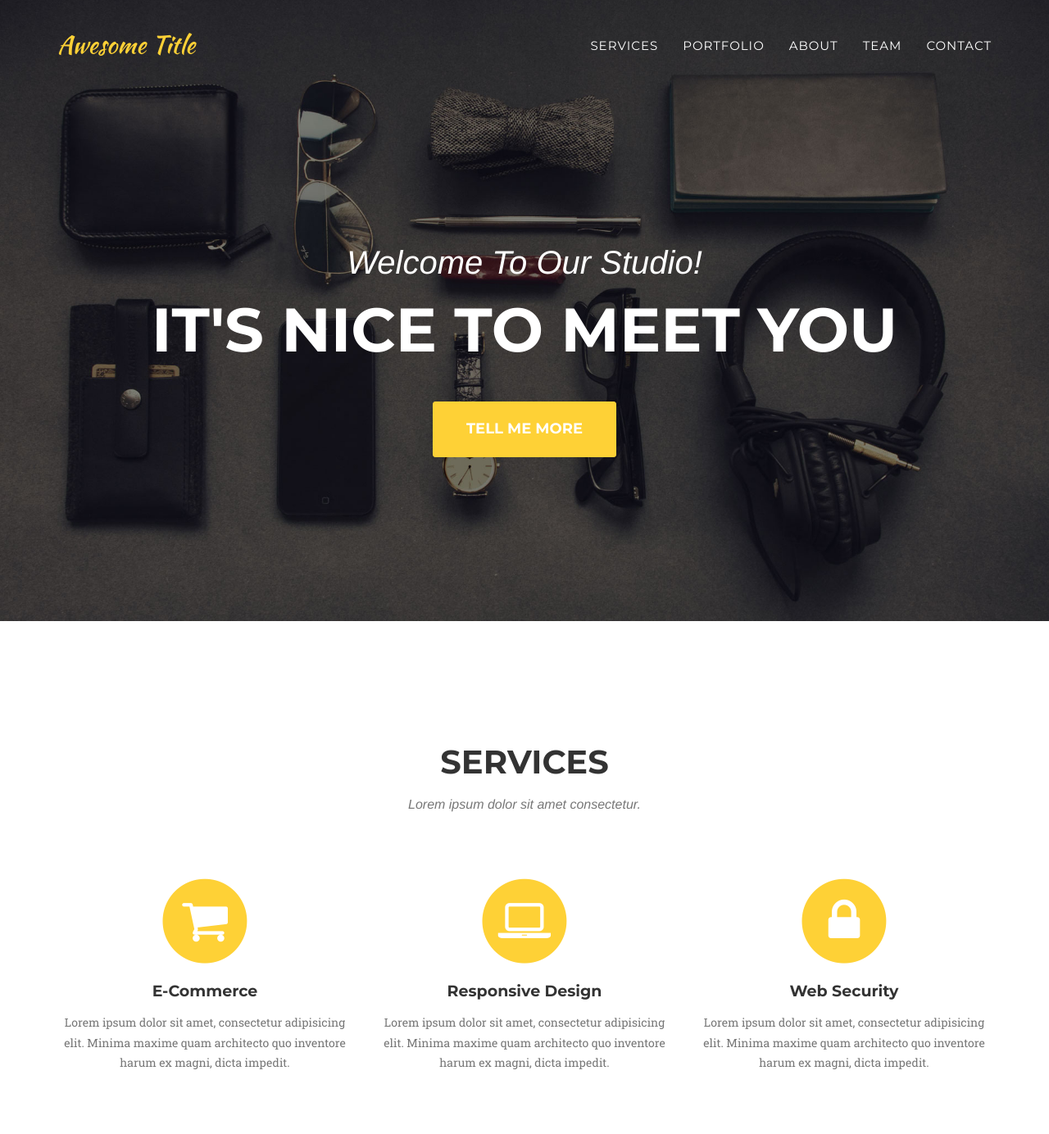
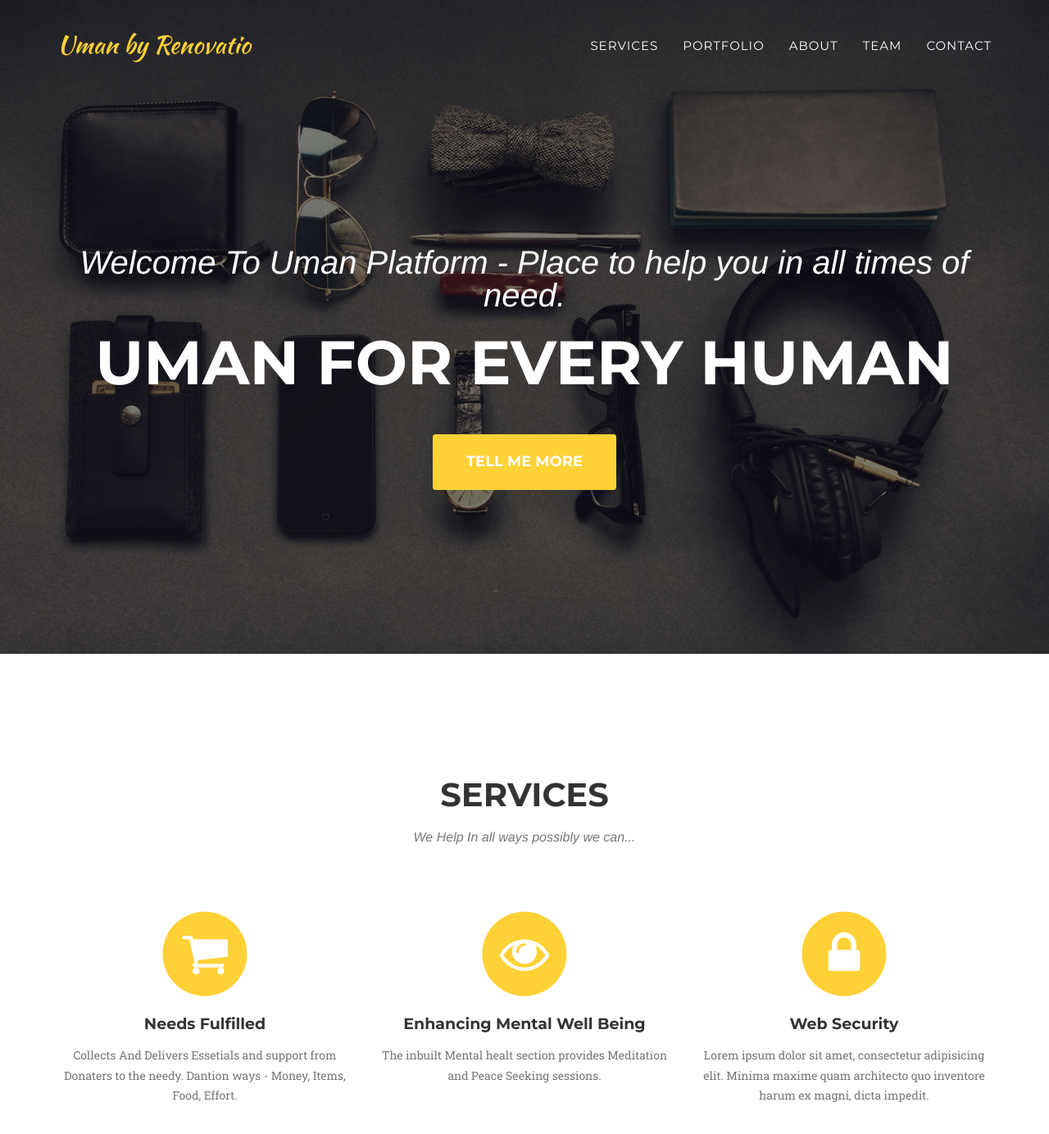
Before and after one commit to Uman-app/uman-app.github.io, a Jekyll site: the page built from index.html, in a window 1280 px wide and 1400 px high. Shown: the top 1384 px of the window at 82% size. Built offline with Jekyll 4.4.1, drawn with Linux system fonts in a browser that asks for light colours; some web fonts are replaced; some of the changed text lies outside the part shown.

Commit message:
added theme and created heading and services section

```diff
--- a/_config.yml
+++ b/_config.yml
@@ -1,10 +1,10 @@
 url: https://y7kim.github.io
-baseurl: /agency-jekyll-theme/
+baseurl:
 
 # Site settings
-title: Awesome Title
-email: your-email@domain.com
-description: "Write an awesome description for your new site here. You can edit this line in _config.yml. It will appear in your document head meta (for Google search results) and in your feed.xml site description."
+title: Uman by Renovatio
+email: renovatio.uman@gmail.com
+description: "An App for your help, in time of trouble. Uman for All Humans in Need."
 
 
 # Team names, titles and social links
--- a/_includes/header.html
+++ b/_includes/header.html
@@ -44,8 +44,8 @@
     <header>
         <div class="container">
             <div class="intro-text">
-                <div class="intro-lead-in">Welcome To Our Studio!</div>
-                <div class="intro-heading">It's Nice To Meet You</div>
+                <div class="intro-lead-in">Welcome To Uman Platform - Place to help you in all times of need.</div>
+                <div class="intro-heading">Uman For Every Human</div>
                 <a href="#services" class="page-scroll btn btn-xl">Tell Me More</a>
             </div>
         </div>
--- a/_includes/portfolio_grid.html
+++ b/_includes/portfolio_grid.html
@@ -3,7 +3,7 @@
         <div class="container">
             <div class="row">
                 <div class="col-lg-12 text-center">
-                    <h2 class="section-heading">Portfolio</h2>
+                    <h2 class="section-heading">ScreenShots From App</h2>
                     <h3 class="section-subheading text-muted">Lorem ipsum dolor sit amet consectetur.</h3>
                 </div>
             </div>
--- a/_includes/services.html
+++ b/_includes/services.html
@@ -4,7 +4,7 @@
             <div class="row">
                 <div class="col-lg-12 text-center">
                     <h2 class="section-heading">Services</h2>
-                    <h3 class="section-subheading text-muted">Lorem ipsum dolor sit amet consectetur.</h3>
+                    <h3 class="section-subheading text-muted">We Help In all ways possibly we can...</h3>
                 </div>
             </div>
             <div class="row text-center">
@@ -13,16 +13,16 @@
                         <i class="fa fa-circle fa-stack-2x text-primary"></i>
                         <i class="fa fa-shopping-cart fa-stack-1x fa-inverse"></i>
                     </span>
-                    <h4 class="service-heading">E-Commerce</h4>
-                    <p class="text-muted">Lorem ipsum dolor sit amet, consectetur adipisicing elit. Minima maxime quam architecto quo inventore harum ex magni, dicta impedit.</p>
+                    <h4 class="service-heading">Needs Fulfilled</h4>
+                    <p class="text-muted">Collects And Delivers Essetials and support from Donaters to the needy. Dantion ways - Money, Items, Food, Effort. </p>
                 </div>
                 <div class="col-md-4">
                     <span class="fa-stack fa-4x">
                         <i class="fa fa-circle fa-stack-2x text-primary"></i>
-                        <i class="fa fa-laptop fa-stack-1x fa-inverse"></i>
+                        <i class="fa fa-eye fa-stack-1x fa-inverse"></i>
                     </span>
-                    <h4 class="service-heading">Responsive Design</h4>
-                    <p class="text-muted">Lorem ipsum dolor sit amet, consectetur adipisicing elit. Minima maxime quam architecto quo inventore harum ex magni, dicta impedit.</p>
+                    <h4 class="service-heading">Enhancing Mental Well Being</h4>
+                    <p class="text-muted">The inbuilt Mental healt section provides Meditation and Peace Seeking sessions.</p>
                 </div>
                 <div class="col-md-4">
                     <span class="fa-stack fa-4x">
```
